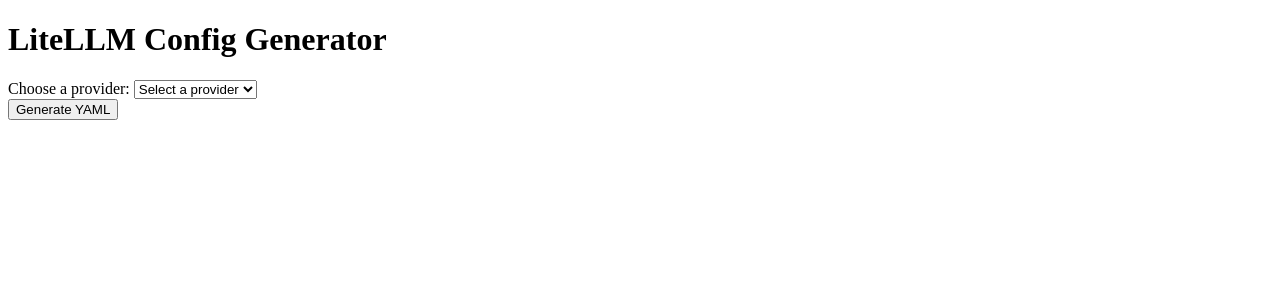
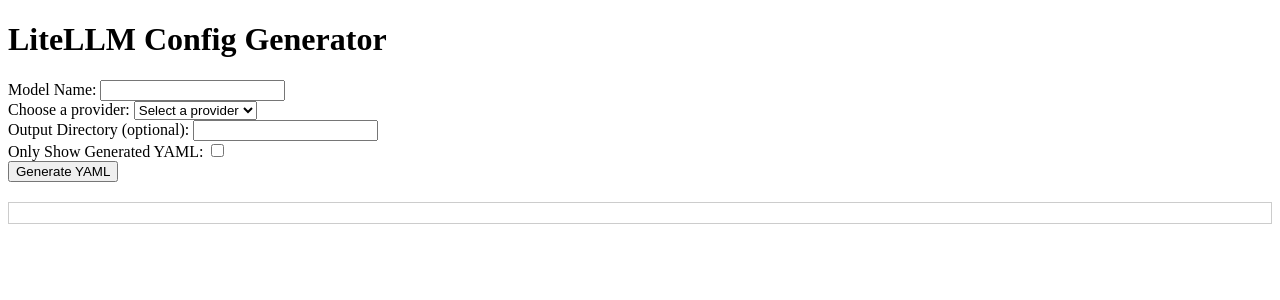
Before and after one commit to Luxadevi/yaml-generator-Litellm, a Flask app: page / in a window 1280 px wide. Shown: the top 300 px of the page. Run offline with Flask 3, Linux system fonts and the light colour scheme.

Commit message:
added modularity from options.json

```diff
--- a/app.py
+++ b/app.py
@@ -1,8 +1,19 @@
-from flask import Flask, render_template, request
+from flask import Flask, render_template, request, jsonify
 import yaml
 import json
+import os
 
 app = Flask(__name__)
+
+def process_provider_data(provider, form_data, provider_config):
+    litellm_params = {}
+    for field, field_type in provider_config.get('fields', {}).items():
+        if field_type == 'checkbox':
+            litellm_params[field] = field in form_data
+        else:
+            litellm_params[field] = form_data.get(field, provider_config.get('defaults', {}).get(field))
+
+    return litellm_params
 
 @app.route('/', methods=['GET', 'POST'])
 def index():
@@ -11,16 +22,13 @@
 
     if request.method == 'POST':
         form_data = request.form
+        provider = form_data.get('providers')
         model_name = form_data.get('model_name')
-        api_base = form_data.get('api_base')
-        stream = 'stream' in form_data
+        show_yaml = 'show_yaml' in form_data
+        output_dir = form_data.get('output_dir', '')
 
-        litellm_params = {
-            "model": model_name,
-            "api_base": api_base
-        }
-        if stream:
-            litellm_params["stream"] = True
+        provider_config = options['providers'].get(provider, {})
+        litellm_params = process_provider_data(provider, form_data, provider_config)
 
         config_data = {
             "model_list": [
@@ -31,14 +39,23 @@
             ]
         }
 
-        # Write to YAML file
-        with open('config.yaml', 'w') as file:
-            yaml.dump(config_data, file, default_flow_style=False, sort_keys=False)
+        yaml_data = yaml.dump(config_data, default_flow_style=False, sort_keys=False)
 
-        # Redirect or notify user of success
-        # ...
+        if show_yaml:
+            return jsonify({'yaml': yaml_data})
+        else:
+            file_name = 'config.yaml'
+            if output_dir:
+                if not os.path.exists(output_dir):
+                    os.makedirs(output_dir)
+                file_path = os.path.join(output_dir, file_name)
+            else:
+                file_path = file_name
+
+            with open(file_path, 'w') as file:
+                file.write(yaml_data)
 
     return render_template('index.html', options=options)
 
 if __name__ == '__main__':
-    app.run(debug=True)
+    app.run(host='0.0.0.0', port=5000, debug=True)
--- a/config.yaml
+++ b/config.yaml
@@ -1,6 +1,6 @@
 model_list:
-- model_name: ollama/backed
+- model_name: test
   litellm_params:
-    model: ollama/backed
+    user: one
+    model: test
     api_base: http://127.0.0.1:8000
-    stream: true
--- a/options.json
+++ b/options.json
@@ -2,10 +2,19 @@
     "providers": {
         "ollama": {
             "fields": {
-                "model_name": "text",
+                "model": "text",
                 "api_base": "text",
                 "stream": "checkbox"
-
+            },
+            "defaults": {
+                "stream": false
+            }
+        },
+        "huggingface": {
+            "fields": {
+                "user": "text",
+                "model": "text",
+                "api_base": "text"
             }
         }
 
--- a/templates/index.html
+++ b/templates/index.html
@@ -22,7 +22,7 @@
 
                     var inputType = providerOptions[provider].fields[key];
                     var input = document.createElement('input');
-                    input.type = inputType;
+                    input.type = inputType === 'checkbox' ? 'checkbox' : 'text';
                     input.name = key;
                     input.id = key;
                     if (inputType === 'checkbox') {
@@ -34,11 +34,34 @@
                 }
             }
         }
+
+        function submitForm() {
+            var formData = new FormData(document.querySelector('form'));
+
+            fetch('/', {
+                method: 'POST',
+                body: formData
+            })
+            .then(response => response.json())
+            .then(data => {
+                if (data.yaml) {
+                    document.getElementById('yaml_output').textContent = data.yaml;
+                }
+            })
+            .catch(error => console.error('Error:', error));
+
+            return false; // Prevent form from submitting the traditional way
+        }
     </script>
 </head>
 <body>
     <h1>LiteLLM Config Generator</h1>
-    <form method="post">
+    <form method="post" onsubmit="return submitForm();">
+        <!-- Field for model name -->
+        <label for="model_name">Model Name:</label>
+        <input type="text" id="model_name" name="model_name">
+        <br>
+
         <!-- Dropdown for providers -->
         <label for="providers">Choose a provider:</label>
         <select name="providers" id="providers" onchange="updateProviderFields()">
@@ -47,11 +70,25 @@
             <option value="{{ provider }}">{{ provider }}</option>
             {% endfor %}
         </select>
+        <br>
 
         <!-- Container for dynamic provider fields -->
         <div id="provider-fields"></div>
 
+        <!-- Field for output directory -->
+        <label for="output_dir">Output Directory (optional):</label>
+        <input type="text" id="output_dir" name="output_dir">
+        <br>
+
+        <!-- Checkbox for only showing YAML -->
+        <label for="show_yaml">Only Show Generated YAML:</label>
+        <input type="checkbox" id="show_yaml" name="show_yaml">
+        <br>
+
         <input type="submit" value="Generate YAML">
     </form>
+
+    <!-- Div to display YAML -->
+    <div id="yaml_output" style="white-space: pre-wrap; margin-top: 20px; border: 1px solid #ccc; padding: 10px;"></div>
 </body>
 </html>
```
Also changed, not shown: README.md.
